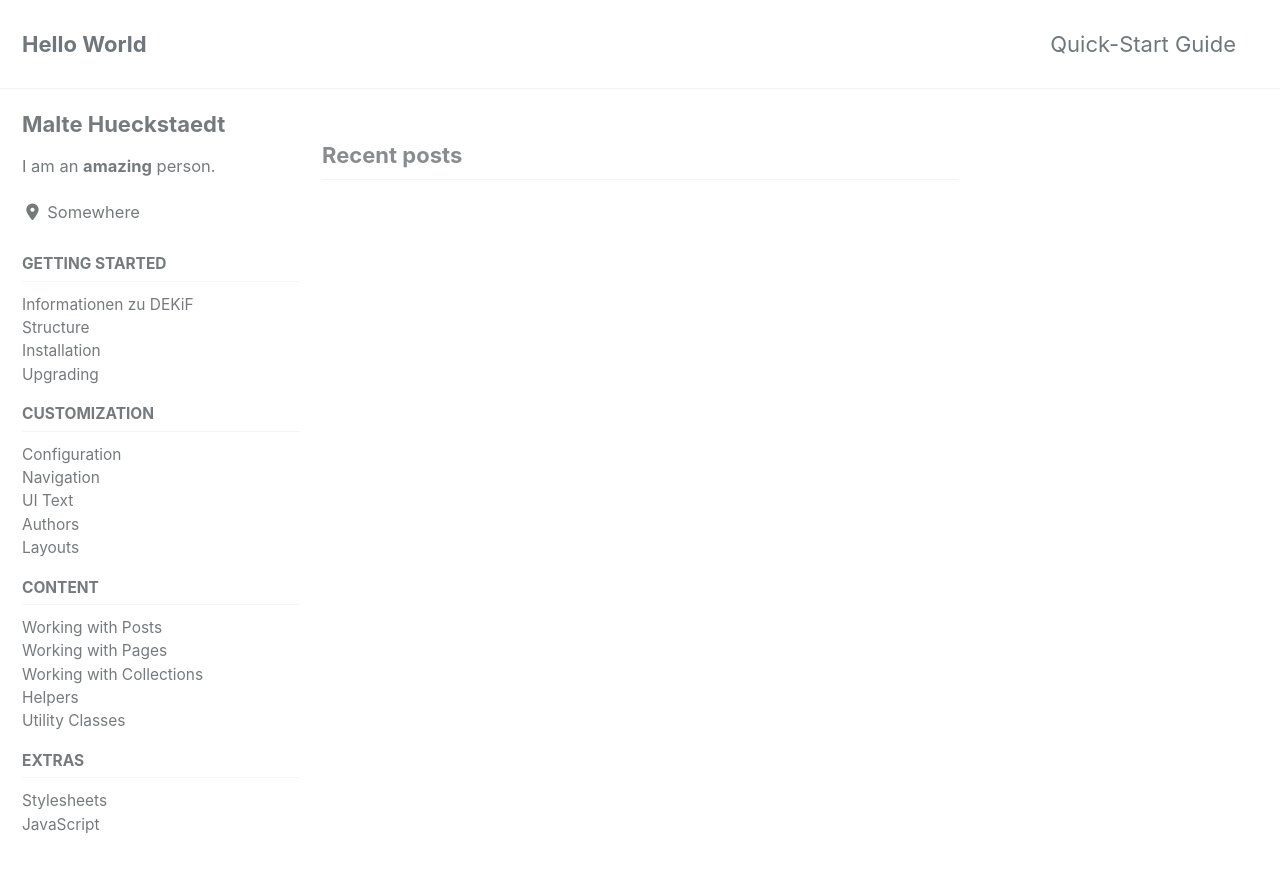
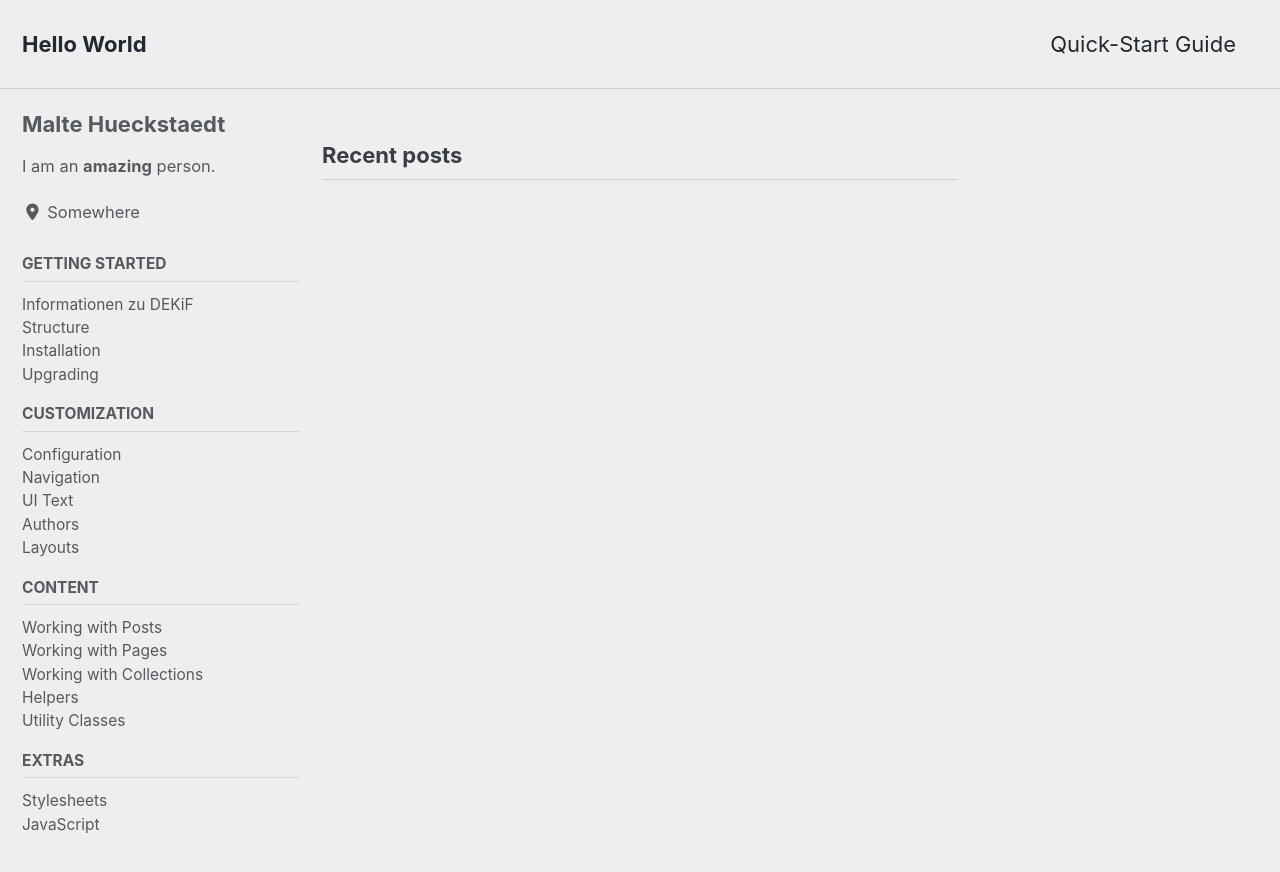
Before and after one commit to MalteHueckstaedt/Chernoff_Face, a Jekyll site: the page built from index.html, in a window 1280 px wide and 900 px high. Shown: the top 872 px of the window. Built offline with Jekyll 4.4.1, drawn with Linux system fonts in a browser that asks for light colours; cached includes are drawn as plain includes; nearby versions of some CDN libraries; the list of posts is cut into pages by our own code.

Commit message:
changeing Skin from "default" to "air"

```diff
--- a/_config.yml
+++ b/_config.yml
@@ -12,7 +12,7 @@
 
 # theme                  : "minimal-mistakes-jekyll"
 # remote_theme           : "mmistakes/minimal-mistakes"
-minimal_mistakes_skin    : "default" # "air", "aqua", "contrast", "dark", "dirt", "neon", "mint", "plum", "sunrise"
+minimal_mistakes_skin    : "air" # "air", "aqua", "contrast", "dark", "dirt", "neon", "mint", "plum", "sunrise","default"
 
 
 # Site Settings
```
